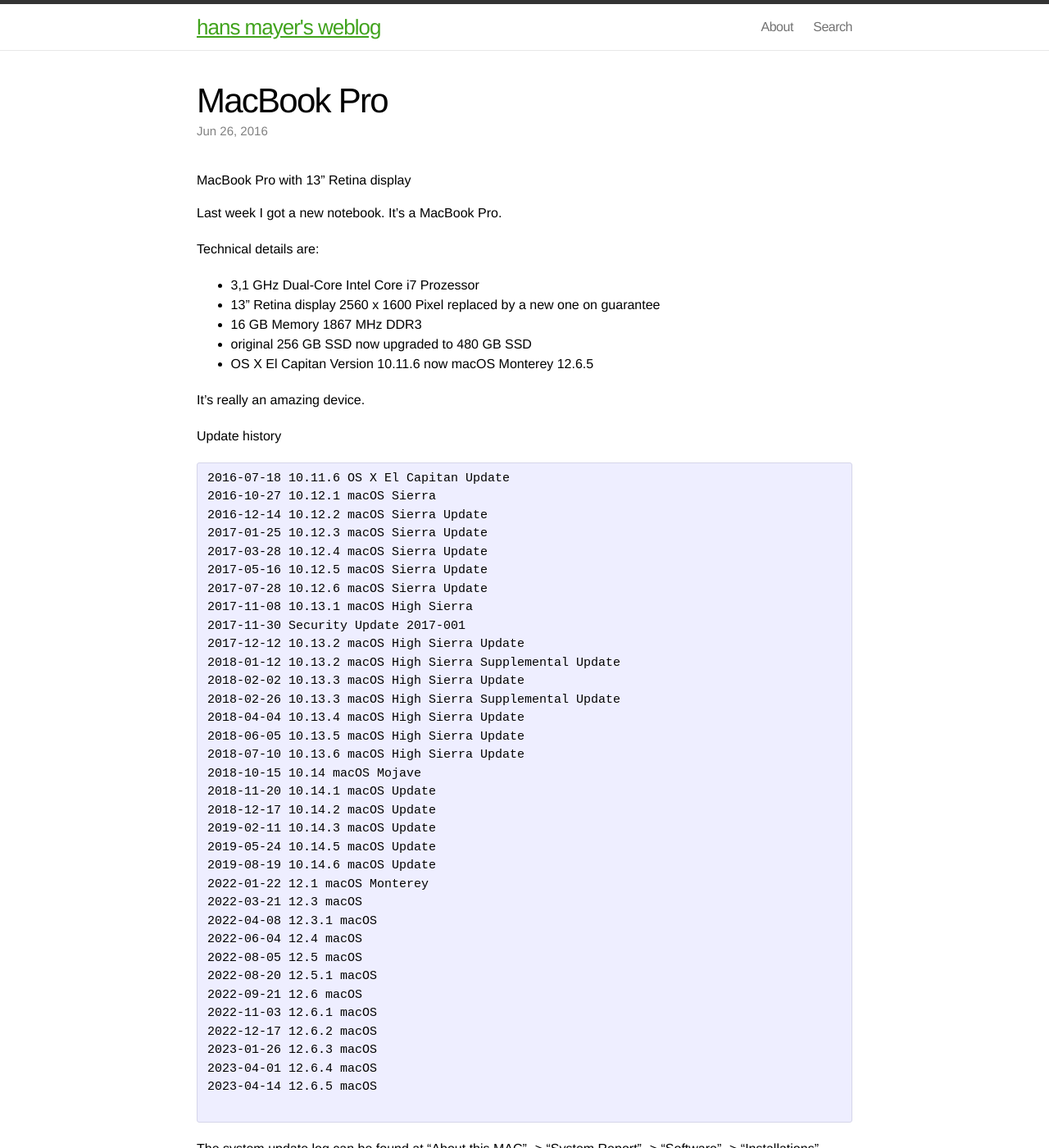
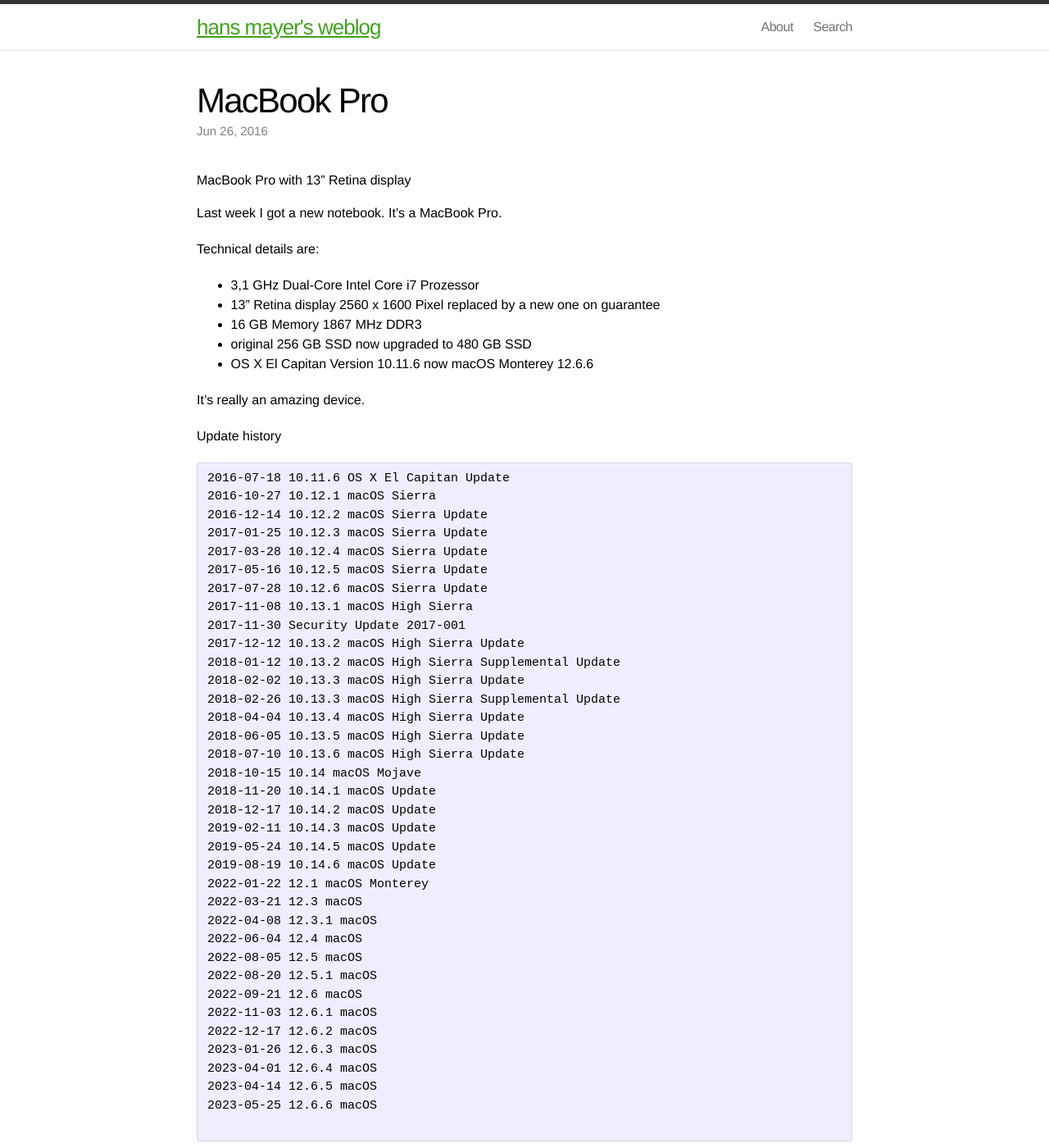
Before and after one commit to hans-mayer/blog, a Jekyll site: the page built from _posts/2016-06-26-MacBookPro.markdown, in a window 1280 px wide and 1400 px high. Shown: the whole window at 82% size. Built offline with Jekyll 4.4.1, drawn with Linux system fonts in a browser that asks for light colours.

Commit message:
MacBookPro update history 12.6.6 macOS Monterey

```diff
--- a/_posts/2016-06-26-MacBookPro.markdown
+++ b/_posts/2016-06-26-MacBookPro.markdown
@@ -15,7 +15,7 @@
 * 13" Retina display 2560 x 1600 Pixel replaced by a new one on guarantee
 * 16 GB Memory 1867 MHz DDR3
 * original 256 GB SSD now upgraded to 480 GB SSD
-* OS X El Capitan Version 10.11.6 now macOS Monterey 12.6.5
+* OS X El Capitan Version 10.11.6 now macOS Monterey 12.6.6
 
 It's really an amazing device.
 
@@ -57,6 +57,7 @@
 2023-01-26 12.6.3 macOS
 2023-04-01 12.6.4 macOS
 2023-04-14 12.6.5 macOS
+2023-05-25 12.6.6 macOS
 
 </pre>
 
```
